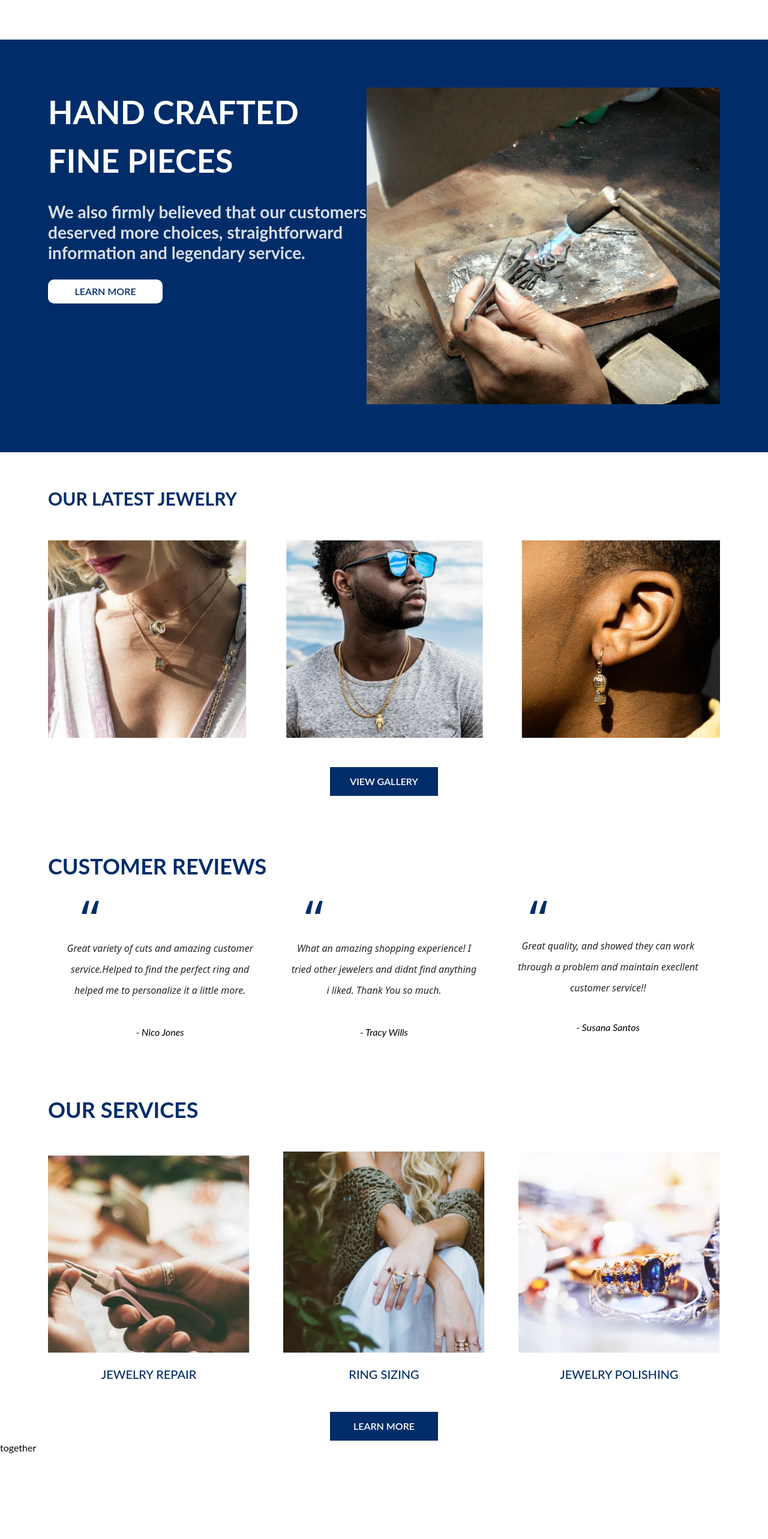
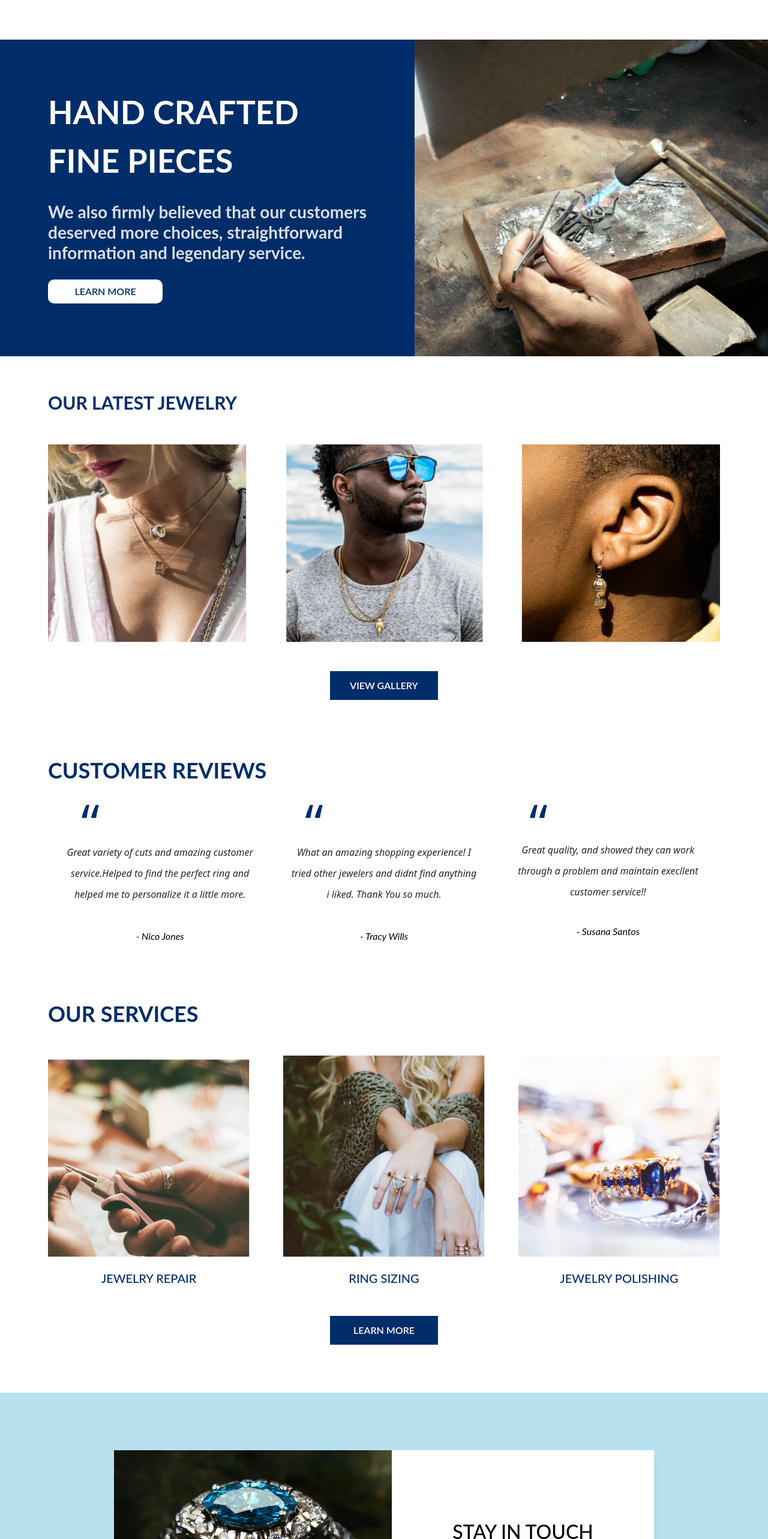
Before and after one commit to jennifer-pecky/jewelries, a React (Vite) app in the folder bayside/: page / in a window 1280 px wide. Shown: the part 1280-3846 px from the top of the page at 60% size. Before the commit the page ends 3706 px from the top, so only its background shows below. Built offline with nearby package versions, Linux system fonts and the light colour scheme.

Commit message:
added footer

```diff
--- a/bayside/src/componets/Craft/Craft.jsx
+++ b/bayside/src/componets/Craft/Craft.jsx
@@ -4,8 +4,8 @@ import img from '../../assets/images/image5.png';
 const Craft = () => {
   return (
     <div className=" mt-36 max-h-[100%] w-[100%]">
-      <div className="lg:flex bg-[#002D69] lg:p-20 text-[#fff]">
-        <div className="space-y-7">
+      <div className="lg:flex text-[#fff]">
+        <div className="space-y-7  bg-[#002D69] lg:p-20">
           <h1 className="text-[54px] font-bold">
             HAND CRAFTED <br /> FINE PIECES
           </h1>
--- a/bayside/src/componets/Footer/Footer.jsx
+++ b/bayside/src/componets/Footer/Footer.jsx
@@ -1,7 +1,28 @@
 import React from 'react';
+import img from '../../assets/images/Rectangle 31.png';
+const Footer = () => {
+  return (
+    <div className="bg-[#B8E0EF] mt-20">
+      <div className="flex p-24 justify-center">
+        <img src={img} alt="" />
 
-const Footer = () => {
-  return <div>together</div>;
+        <div className="p-14 shadow-lg bg-[#fff]">
+          <div className="mt-14 text-center space-y-5">
+            <h1 className="">STAY IN TOUCH</h1>
+            <p className="">
+              Subscribe to get special offers, free giveaways, <br /> and
+              once-in-a-lifetime deals.
+            </p>
+
+            <button className="bg-[#002D69] text-[#fff] p-2 w-[39%]  hover:bg-black font-semibold">
+              {' '}
+              SUBSCRIBE
+            </button>
+          </div>
+        </div>
+      </div>
+    </div>
+  );
 };
 
 export default Footer;
```
Also changed, not shown: bayside/src/assets/images/Rectangle 31.png (added).
